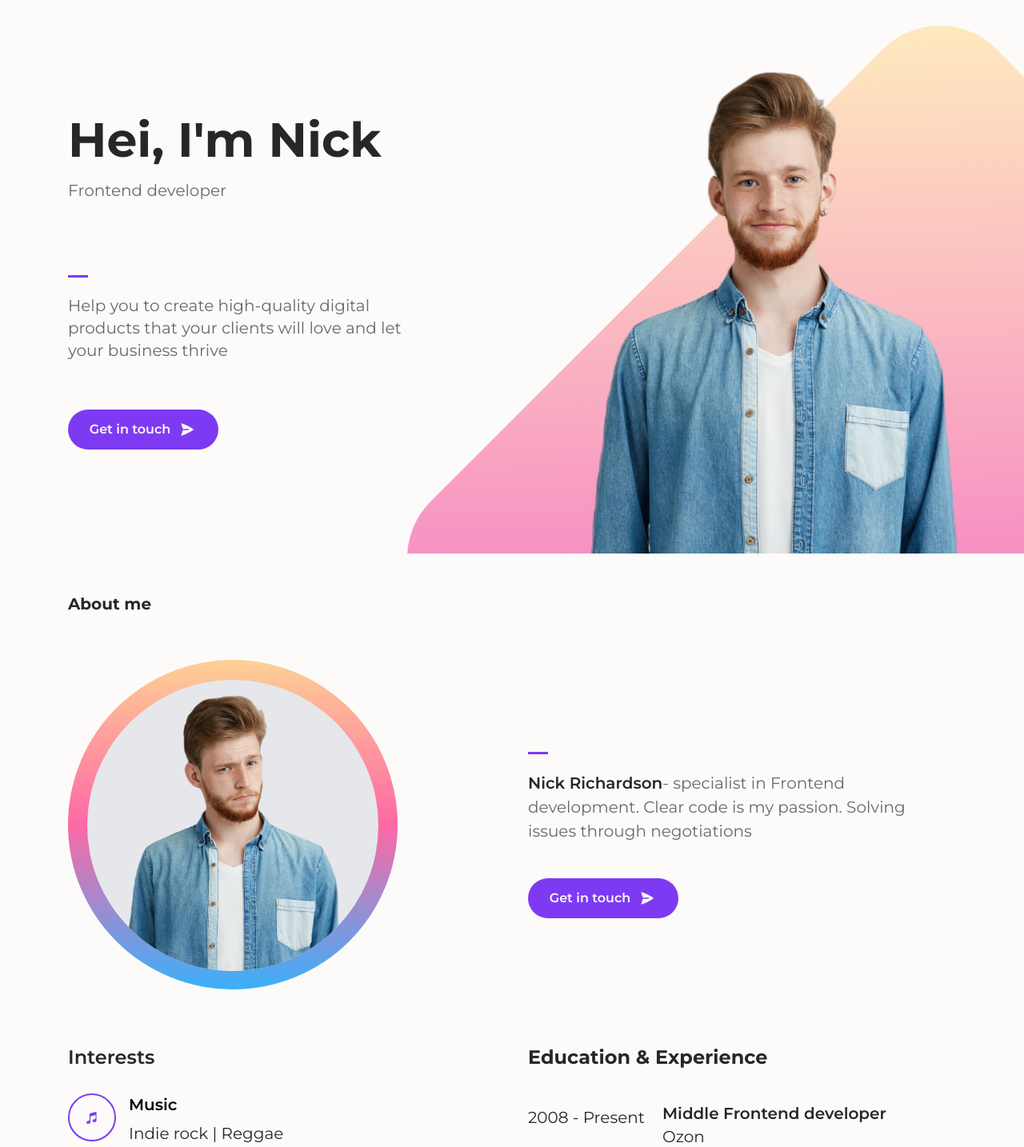
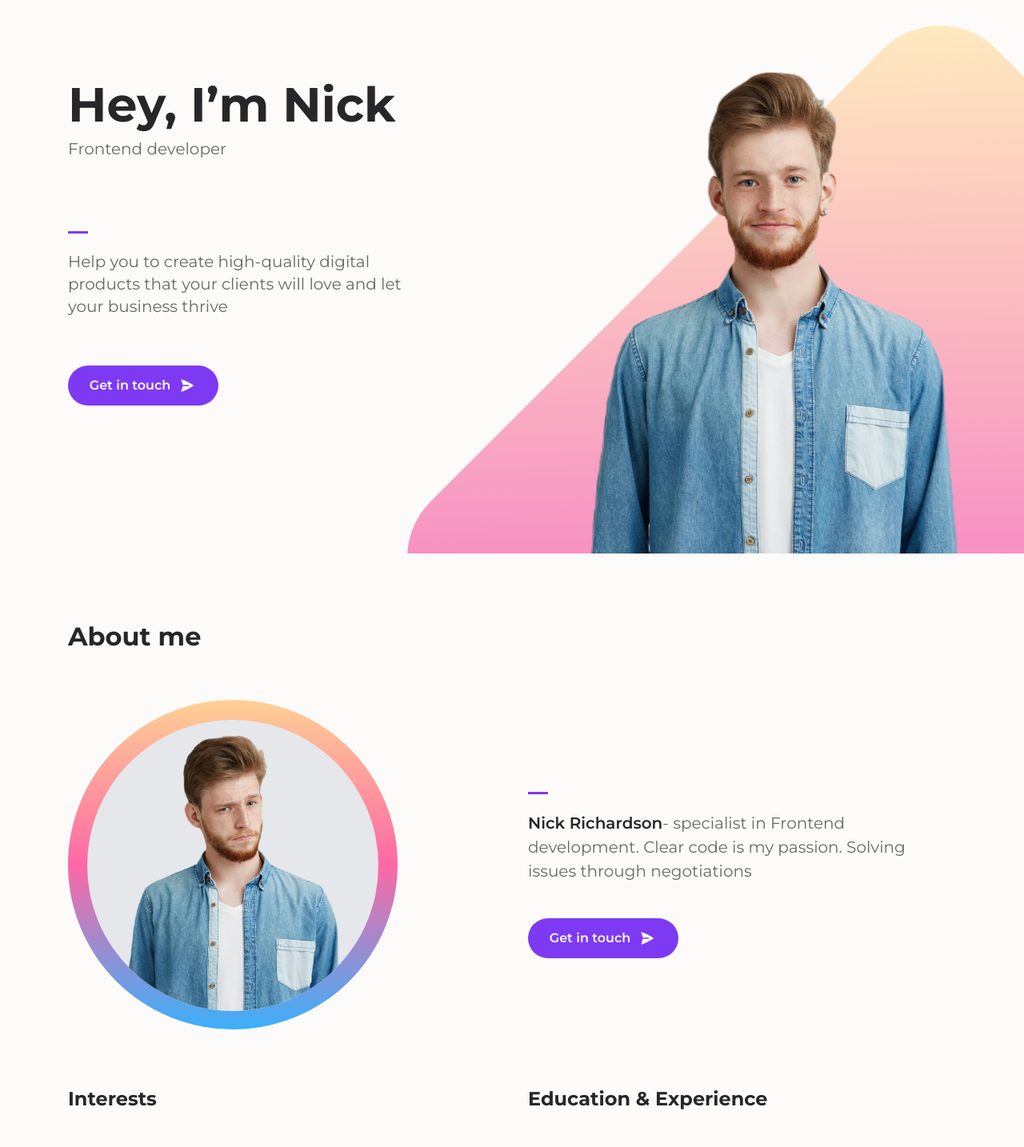
Before and after one commit to AlexJamisone/landing, a React (Create React App) app: page / in a window 1280 px wide. Shown: the part 140-1574 px from the top of the page at 80% size. Built offline with nearby package versions, Linux system fonts and the light colour scheme.

Commit message:
Add Subtitle Component

```diff
--- /dev/null
+++ b/src/atomic/atoms/Subtitle.jsx
@@ -0,0 +1,66 @@
+const Subtitle = ({ content, className, h1, h2, h3 }) => {
+	const check = (h1, h2, h3) => {
+		switch (h1 || h2 || h3) {
+			case h1:
+				return (
+					<h1
+						className={`${className}
+                    mobile:text-h3-web
+                    mobile:leading-6
+
+                    tablet:text-h1-web
+                    tablet:leading-h1-web
+                    text-black
+                    font-bold
+                `}
+					>
+						{content}
+					</h1>
+				);
+
+			case h2:
+				return (
+					<h2
+						className={`${className}
+                    mobile:text-subtitle-mobile
+                    mobile:leading-subtitle/body
+                    mobile:font-semibold
+
+                    tablet:text-h2-web
+                    tablet:leading-h2-web
+                    tablet:font-bold
+
+                    text-black
+                `}
+					>
+						{content}
+					</h2>
+				);
+
+			case h3:
+                return (
+				<h3
+					className={`${className}
+                    mobile:text-subtitle-mobile
+                    mobile:leading-subtitle/body
+                    mobile:font-semibold
+
+                    tablet:text-h3-web
+                    tablet:leading-h3-web
+                    tablet:font-bold
+                    text-black
+                `}
+				>
+					{content}
+				</h3>
+                )
+			default:
+				return (
+                    <p>{content}</p>
+                )
+		}
+	};
+	return <>{check(h1, h2, h3)}</>;
+};
+
+export default Subtitle;
--- a/src/components/About.jsx
+++ b/src/components/About.jsx
@@ -3,6 +3,7 @@ import MusicIcon from '../icons/MusicIcon';
 import DrawingIcon from '../icons/DrawingIcon';
 import PhotoIcon from '../icons/PhotoIcon';
 import Button from '../atomic/atoms/Button';
+import Subtitle from '../atomic/atoms/Subtitle';
 
 const Interests = [
 	{
@@ -56,11 +57,16 @@ const Experience = [
 
 const About = () => {
 	return (
-		<section className="bg-white flex flex-col overflow-hidden font-main">
+		<section
+			className="bg-white flex flex-col overflow-hidden font-main"
+			id="#about"
+		>
 			<div className="mobile:mx-mobile tablet:mx-tablet web:mx-web grid mobile:grid-rows-1 tablet:grid-cols-2 gap-x-10">
-				<h2 className="mobile:text-xl mobile:leading-[30px] mobile:mt-12 font-extrabold mobile:mb-[53px] text-black tablet:mb-20">
-					About me
-				</h2>
+				<Subtitle
+					content={'About me'}
+					h2={true}
+					className={'mobile:mt-12 mobile:mb-[53px] tablet:my-20'}
+				/>
 				<div className="mobile:w-[290px] mobile:m-auto mobile:h-[290px] relative after:inline-block after:absolute after:w-[290px] after:h-[290px] web:w-[412px] web:h-[412px] web:after:w-[412px] web:after:h-[412px] after:-top-[7%] web:after:-top-[6%] after:left-0 after:bg-gradient-to-t after:rounded-full after:from-[#3AB0FA] after:to-[#FED094] after:via-[#FE68A5] after:m-auto tablet:col-start-1 web:m-0">
 					<img
 						className={`mobile:max-h-[250px] mobile:min-w-[250px] object-contain m-auto relative z-10 rounded-[50%] bg-gray-light web:min-w-[364px] web:min-h-[364px]`}
@@ -68,8 +74,8 @@ const About = () => {
 						alt="nick"
 					/>
 				</div>
-				<div className="flex flex-col justify-center">
-					<p className="mobile:text-sm leading-[21px] mobile:mt-[60px] mobile:mb-12  text-gray-dark after:inline-block after:w-[25px] after:h-[3px] after:absolute after:-top-[24px] after:left-0 after:bg-lavender relative tablet:col-start-2 tablet:m-0 tablet:max-h-[190px] tablet:text-xl tablet:leading-[30px] font-normal">
+				<section className="flex flex-col justify-center">
+					<p className="mobile:text-subtitle/body-mobile-sm mobile:leading-body-mobile mobile:mt-[60px] mobile:mb-12  text-gray-dark after:inline-block after:w-[25px] after:h-[3px] after:absolute after:-top-[24px] after:left-0 after:bg-lavender relative tablet:col-start-2 tablet:m-0 tablet:max-h-[190px] tablet:text-subtitle/body-web tablet:leading-subtitle/body font-normal">
 						<span className="text-black font-semibold">
 							Nick Richardson
 						</span>
@@ -82,15 +88,17 @@ const About = () => {
 							'mobile:hidden tablet:flex tablet:col-start-2 tablet:m-0 tablet:mt-11'
 						}
 					/>
-				</div>
-				<div className='tablet:mt-16  web:my-11'>
-					<p className="mobile:text-xl leading-[30px] font-semibold text-black mobile:mb-[29px] tablet:text-2xl">
-						Interests
-					</p>
+				</section>
+				<section className="tablet:mt-16 tablet:mb-20  web:my-11">
+					<Subtitle
+						content={'Interests'}
+						h3={true}
+						className={'mobile:mb-[29px] tablet:mb-11'}
+					/>
 					{Interests.map(({ icon, subtitle, title }) => (
 						<div
 							key={title}
-							className=" flex mobile:h-[46px] mobile:gap-2 mobile:mb-[25px] mobile:last:mb-0  tablet:col-start-1 tablet:col-end-3 tablet:gap-4 tablet:mb-11 tablet:h-[68px]"
+							className=" flex mobile:h-[46px] mobile:gap-2 mobile:mb-[25px] mobile:last:mb-0  tablet:col-start-1 tablet:gap-4 tablet:mb-11 tablet:h-[68px] tablet:w-[353px]"
 						>
 							<div
 								className={
@@ -100,20 +108,22 @@ const About = () => {
 								{icon}
 							</div>
 							<div className="flex-1 tablet:leading-[30px]">
-								<p className="font-semibold mobile:text-sm mobile:mb-1 mobile:leading-[21px] tablet:text-xl tablet:mb-2">
+								<p className="font-semibold mobile:text-subtitle/body-mobile-sm mobile:mb-1 mobile:leading-[21px] tablet:text-subtitle/body-web tablet:mb-2">
 									{title}
 								</p>
-								<p className="mobile:text-black mobile:text-sm leading-5 tablet:text-xl w-full">
+								<p className="text-black mobile:text-subtitle/body-mobile-sm leading-5 tablet:text-xl w-full">
 									{subtitle}
 								</p>
 							</div>
 						</div>
 					))}
-				</div>
-				<div className='tablet:col-start-1 tablet:col-end-3 web:col-start-auto mobile:mt-11 tablet:mb-[132px]'>
-					<p className="mobile:text-xl mobile:leading-[30px] font-extrabold mobile:mb-7 text-black tablet:col-start-1 tablet:text-2xl tablet:mb-11">
-						Education & Experience
-					</p>
+				</section>
+				<section className="tablet:col-start-1  tablet:col-end-3 web:col-start-auto mobile:mt-11 tablet:mb-[132px]">
+					<Subtitle
+						content={'Education & Experience'}
+						h3={true}
+						className={'mobile:mb-7 tablet:mb-11'}
+					/>
 					{Experience.map(({ comp, date, position }, index) => (
 						<div
 							key={index}
@@ -138,7 +148,7 @@ const About = () => {
 							'mobile:flex mobile:mt-9 mobile:mb-[100px] tablet:hidden'
 						}
 					/>
-				</div>
+				</section>
 			</div>
 		</section>
 	);
--- a/src/components/Main.jsx
+++ b/src/components/Main.jsx
@@ -1,14 +1,14 @@
 import Button from '../atomic/atoms/Button';
 import nick from '../images/nick1.png';
+import Subtitle from '../atomic/atoms/Subtitle';
 
 const Main = () => {
 	return (
-		<main className="bg-white relative web:flex web:flex-row tablet:flex tablet:flex-row mobile:flex mobile:flex-col justify-center overflow-hidden mobile:h-[500px] web:h-[768px] tablet:h-[455px] font-main">
-			<div className="web:mx-web mobile:mx-mobile tablet:mx-tablet mobile:mt-[27px] tablet:mt-11 flex flex-col">
-				<h3 className="mobile:text-2xl tablet:text-6xl leading-9 font-bold mb-1 text-black web:text-6xl web:leading-[90px] web:mt-[162px]">
-					Hei, I'm Nick
-				</h3>
-				<p className="mobile:text-sm mobile:leading-[21px] tablet:text-xl text-gray-dark font-normal web:text-xl leading-[30px]">
+		<main className="bg-white relative web:flex web:flex-row tablet:flex tablet:flex-row mobile:flex mobile:flex-col justify-center overflow-hidden mobile:h-[500px] web:h-[768px] tablet:h-[455px]  font-main">
+			<div className="web:mx-web mobile:mx-mobile tablet:mx-tablet mobile:mt-[27px] tablet:mt-11 web:mt-[162px] flex flex-col">
+
+				<Subtitle content={`Hey, I’m Nick`} h1={true}/>
+				<p className="mobile:text-sm mobile:leading-body-mobile tablet:text-subtitle-mobile text-gray-dark font-normal leading-subtitle/body">
 					Frontend developer
 				</p>
 				<p className="mobile:w-[290px] after:inline-block after:w-[25px] after:h-[3px] after:absolute after:-top-[24px] after:left-0 after:bg-lavender relative mt-16 text-gray-dark text-sm leading-[21px] font-norma mb-7 web:mt-[116px] web:text-xl web:w-[445px] web:mb-[60px] tablet:mb-11">
--- a/tailwind.config.js
+++ b/tailwind.config.js
@@ -21,17 +21,32 @@ module.exports = {
 			fontFamily: {
 				'main': 'Montserrat, sans-serif'
 			},
+			fontSize: {
+				'h1-web': '60px',
+				'h1-mobile': '24px',
+				'subtitle-mobile': '20px',
+				'subtitle/body-mobile-sm': '14px',
+				'h2-web': '32px',
+				'h3-web': '24px',
+				'subtitle/body-web': '20px',
+				'subtitle/body-web-sm': '16px',
+			},
+			lineHeight: {
+				'h1-web': '90px',
+				'h2-web': '48px',
+				'h3-web': '36px',
+				'subtitle/body': '30px',
+				'subtitle/body-sm': '24px',
+				'body-mobile': "21px"
+
+			},
 			spacing: {
 				'mobile': '15px',
 				'tablet': '39px',
 				'web': '85px',
 			},
 		},
+	},
 
-	},
-	variants: {
-		margin: ['last'],
-		border: ['last']
-	},
 	plugins: [],
 }
```
